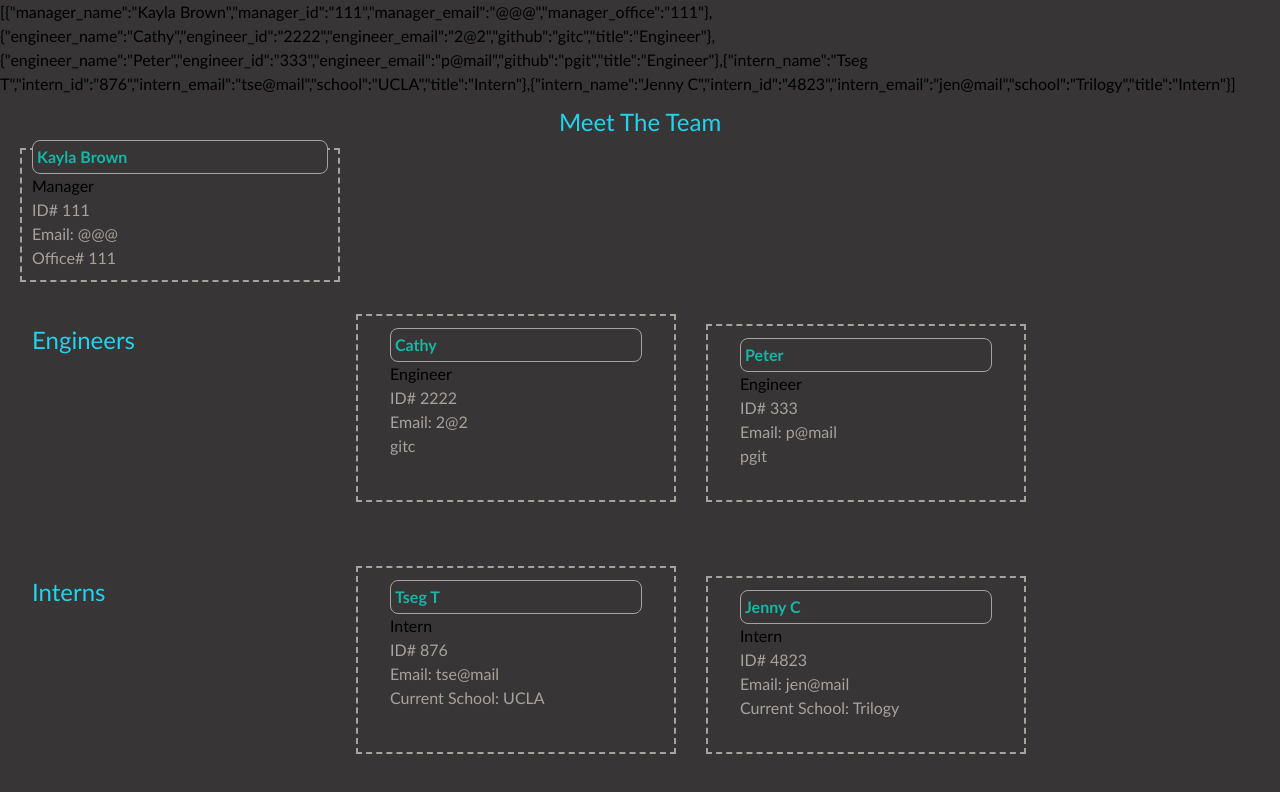
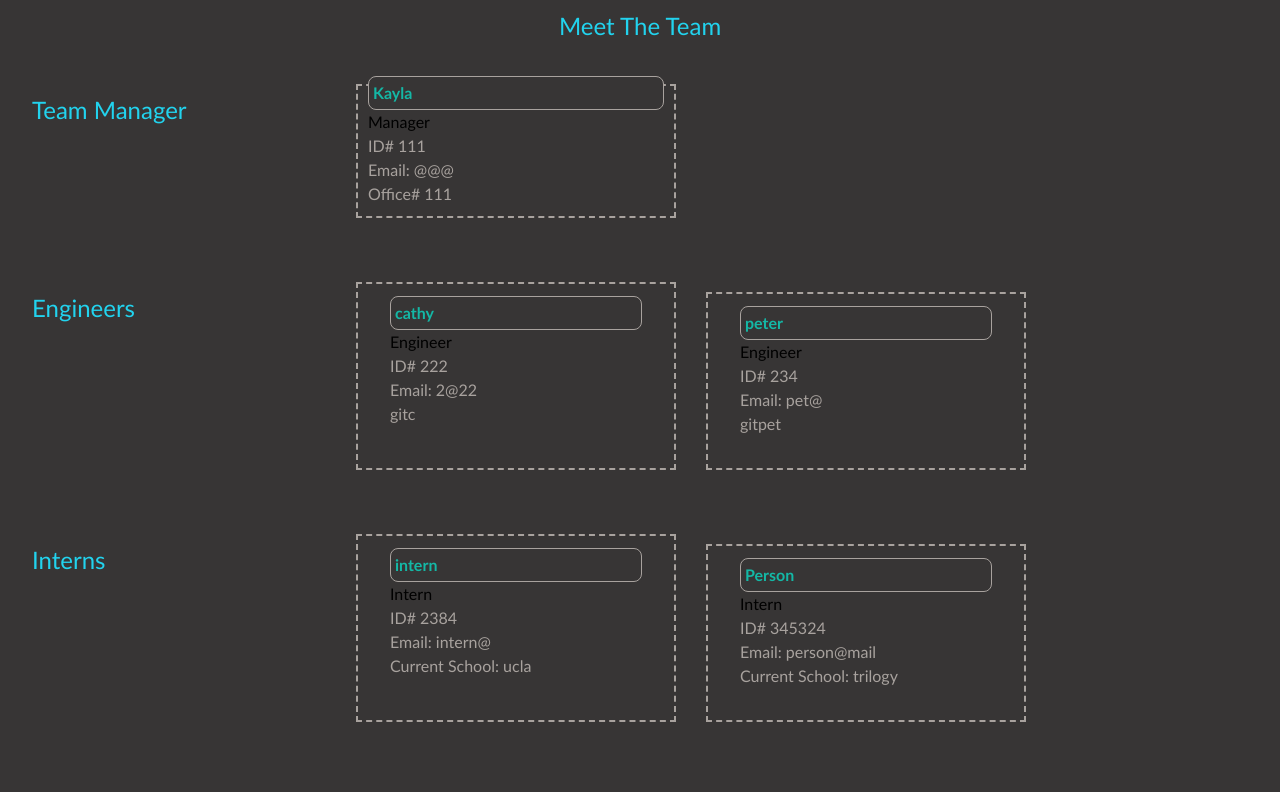
Before and after one commit to kabdomora/TeamTitans, a website: page index.html in a window 1280 px wide. Drawn offline with nearby package versions, Linux system fonts and the light colour scheme.

Commit message:
tailwind formatting for html output

```diff
--- a/index.html
+++ b/index.html
@@ -8,16 +8,21 @@
       <link rel="stylesheet" href="./assets/css/style.css" />
       <script src="https://cdn.tailwindcss.com?plugins=typography,line-clamp"></script>
   </head>
-  [{"manager_name":"Kayla Brown","manager_id":"111","manager_email":"@@@","manager_office":"111"},{"engineer_name":"Cathy","engineer_id":"2222","engineer_email":"2@2","github":"gitc","title":"Engineer"},{"engineer_name":"Peter","engineer_id":"333","engineer_email":"p@mail","github":"pgit","title":"Engineer"},{"intern_name":"Tseg T","intern_id":"876","intern_email":"tse@mail","school":"UCLA","title":"Intern"},{"intern_name":"Jenny C","intern_id":"4823","intern_email":"jen@mail","school":"Trilogy","title":"Intern"}]
   <body>
       <header>
         <h1 class="text-2xl my-2.5 text-center text-cyan-400">Meet The Team</h1>
       </header>
 
       <main>
+        <div class="p-8 grid grid-cols-4">
+          <div class="col-span-1">
+            <h2 class="text-2xl my-2.5 text-left text-cyan-400">Team Manager</h2>
+          </div>
+
+          <div class="col-span-3">
             <div class="flex flex-row flex-wrap space-x-2.5 space-y-2.5">
               <section class="card flex flex-col border-dashed border-2 border-stone-400 p-2.5 mx-5 w-28 basis-80">
-            <header class="card-header relative border-solid border-stone-400 border rounded-md p-1 font-extrabold text-teal-500">Kayla Brown</header>
+                <header class="card-header relative border-solid border-stone-400 border rounded-md p-1 font-extrabold text-teal-500">Kayla</header>
                 <h3>Manager</h3>
                 <div class="pre bg-gradient-to-t from-cyan-500 to-blue-500 rounded-md text-stone-400">
                   <ul>
@@ -28,36 +33,38 @@
                 </div>
               </section>
             </div>
+          </div>
+        </div>
 
 
     <div class="p-8 grid grid-cols-4">
       <div class="col-span-1">
-        <h1 class="text-2xl my-2.5 text-left text-cyan-400">Engineers</h2>
+        <h2 class="text-2xl my-2.5 text-left text-cyan-400">Engineers</h2>
       </div>
 
       <div class="col-span-3">
         <div id="engineers" class="flex flex-row flex-wrap space-x-2.5 space-y-2.5">
 
         <section class="card flex flex-col border-dashed border-2 border-stone-400 p-2.5 mx-5 w-28 basis-80 p-8">
-          <header class="card-header relative border-solid border-stone-400 border rounded-md p-1 font-extrabold text-teal-500">Cathy</header>
+          <header class="card-header relative border-solid border-stone-400 border rounded-md p-1 font-extrabold text-teal-500">cathy</header>
           <h3>Engineer</h3>
           <div class="pre bg-gradient-to-t from-cyan-500 to-blue-500 rounded-md text-stone-400">
             <ul>
-              <li class="text-stone-400">ID# 2222</li>
-              <li class="text-stone-400"><a href="mailto:2@2">Email: 2@2</a></li>
+              <li class="text-stone-400">ID# 222</li>
+              <li class="text-stone-400"><a href="mailto:2@22">Email: 2@22</a></li>
               <li class="text-stone-400"><a href="https://github.com/gitc">gitc</a></li>
             </ul>
           </div>
         </section>
 
         <section class="card flex flex-col border-dashed border-2 border-stone-400 p-2.5 mx-5 w-28 basis-80 p-8">
-          <header class="card-header relative border-solid border-stone-400 border rounded-md p-1 font-extrabold text-teal-500">Peter</header>
+          <header class="card-header relative border-solid border-stone-400 border rounded-md p-1 font-extrabold text-teal-500">peter</header>
           <h3>Engineer</h3>
           <div class="pre bg-gradient-to-t from-cyan-500 to-blue-500 rounded-md text-stone-400">
             <ul>
-              <li class="text-stone-400">ID# 333</li>
-              <li class="text-stone-400"><a href="mailto:p@mail">Email: p@mail</a></li>
-              <li class="text-stone-400"><a href="https://github.com/pgit">pgit</a></li>
+              <li class="text-stone-400">ID# 234</li>
+              <li class="text-stone-400"><a href="mailto:pet@">Email: pet@</a></li>
+              <li class="text-stone-400"><a href="https://github.com/gitpet">gitpet</a></li>
             </ul>
           </div>
         </section>
@@ -68,32 +75,32 @@
 
     <div class="p-8 grid grid-cols-4">
       <div class="col-span-1">
-        <h1 class="text-2xl my-2.5 text-left text-cyan-400">Interns</h2>
+        <h2 class="text-2xl my-2.5 text-left text-cyan-400">Interns</h2>
       </div>
 
       <div class="col-span-3">
         <div id="interns" class="flex flex-row flex-wrap space-x-2.5 space-y-2.5">
 
         <section class="card flex flex-col border-dashed border-2 border-stone-400 p-2.5 mx-5 w-28 basis-80 p-8">
-          <header class="card-header relative border-solid border-stone-400 border rounded-md p-1 font-extrabold text-teal-500">Tseg T</header>
+          <header class="card-header relative border-solid border-stone-400 border rounded-md p-1 font-extrabold text-teal-500">intern</header>
           <h3>Intern</h3>
           <div class="pre bg-gradient-to-t from-cyan-500 to-blue-500 rounded-md text-stone-400">
             <ul>
-              <li class="text-stone-400">ID# 876</li>
-              <li class="text-stone-400"><a href="mailto:tse@mail">Email: tse@mail</a></li>
-              <li class="text-stone-400">Current School: UCLA</li>
+              <li class="text-stone-400">ID# 2384</li>
+              <li class="text-stone-400"><a href="mailto:intern@">Email: intern@</a></li>
+              <li class="text-stone-400">Current School: ucla</li>
             </ul>
           </div>
         </section>
 
         <section class="card flex flex-col border-dashed border-2 border-stone-400 p-2.5 mx-5 w-28 basis-80 p-8">
-          <header class="card-header relative border-solid border-stone-400 border rounded-md p-1 font-extrabold text-teal-500">Jenny C</header>
+          <header class="card-header relative border-solid border-stone-400 border rounded-md p-1 font-extrabold text-teal-500">Person</header>
           <h3>Intern</h3>
           <div class="pre bg-gradient-to-t from-cyan-500 to-blue-500 rounded-md text-stone-400">
             <ul>
-              <li class="text-stone-400">ID# 4823</li>
-              <li class="text-stone-400"><a href="mailto:jen@mail">Email: jen@mail</a></li>
-              <li class="text-stone-400">Current School: Trilogy</li>
+              <li class="text-stone-400">ID# 345324</li>
+              <li class="text-stone-400"><a href="mailto:person@mail">Email: person@mail</a></li>
+              <li class="text-stone-400">Current School: trilogy</li>
             </ul>
           </div>
         </section>
```
Also changed, not shown: utils/generateFile.js (+10 -2 lines). Lines whose indentation alone changed are shown as unchanged.
